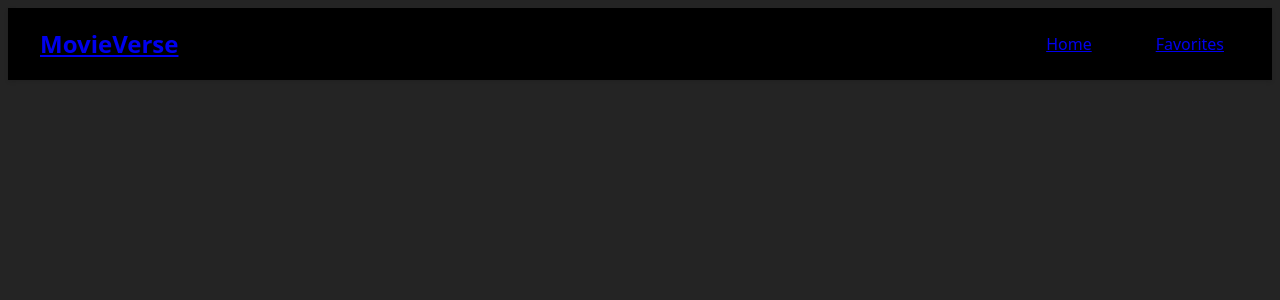
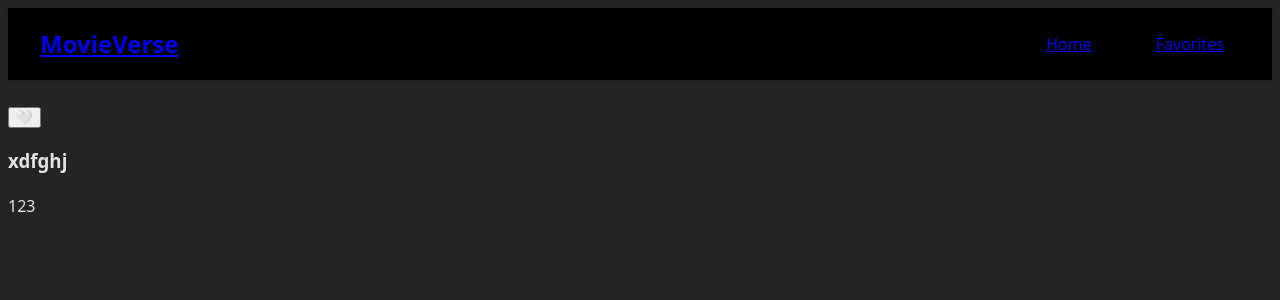
Before and after one commit to ayesorobolu/MovieVerse, a React (Vite) app: page / in a window 1280 px wide. Shown: the top 300 px of the page. Built offline with nearby package versions, Linux system fonts and the light colour scheme; the HTML template or start-up script is replaced by a standard one.

Commit message:
feat: added MovieCard component

```diff
--- a/src/App.jsx
+++ b/src/App.jsx
@@ -1,10 +1,11 @@
 import Navbar from './Components/Navbar'
-
+import MovieCard from './Components/MovieCard'
 function App() {
 
   return (
     <>
   <Navbar/>
+  <MovieCard movie={{title: "xdfghj", release_date:"123"}}/>
     </>
   )
 }
--- /dev/null
+++ b/src/Components/MovieCard.jsx
@@ -0,0 +1,26 @@
+import React from 'react'
+
+const MovieCard = ({movie}) => {
+    const onFvaoriteClick = async  () => {
+        alert("clicked")
+    }
+  return (
+    <div className='movie-card'>
+        <div className='movie-poster'>
+            <img src={movie.url} alt="" />
+            <div className='movie-overlay'>
+                <button className='favorite-btn' onClick={onFvaoriteClick}> 🤍</button>
+            </div>
+        </div>
+
+        <div className='movie-info'>
+            <h3>{movie.title}</h3>
+            <p>{movie.release_date}</p>
+        </div>
+
+
+    </div>
+  )
+}
+
+export default MovieCard
```
